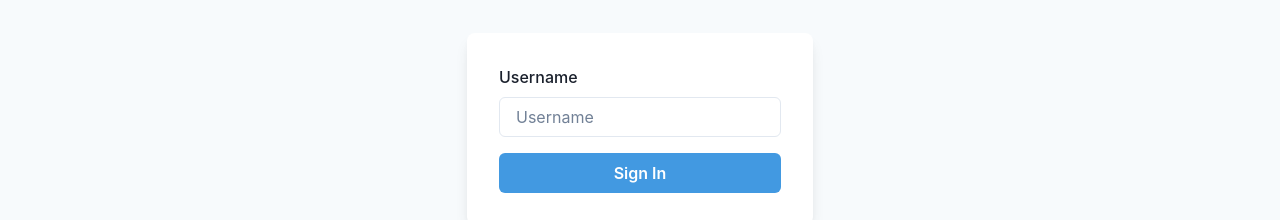
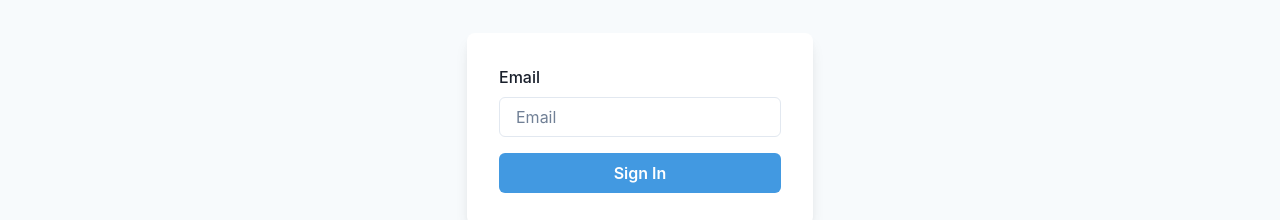
Before and after one commit to jheavejimenez/trinsic-frontend, a React (Create React App) app: page /sign-in in a window 1280 px wide. Shown: the part 390-610 px from the top of the page. Built offline with nearby package versions, Linux system fonts and the light colour scheme.

Commit message:
refractor

```diff
--- a/src/pages/user/SigninForm.jsx
+++ b/src/pages/user/SigninForm.jsx
@@ -12,17 +12,14 @@ import {
     useColorModeValue,
 } from '@chakra-ui/react';
 import React from "react";
-// import {createUser} from "../utils/users";
-import {UserContext} from "../../context/UserContext";
-import {useNavigate} from "react-router-dom";
+import { useNavigate } from "react-router-dom";
 
 function SigninForm() {
-    const [username, setUsername] = React.useState('');
-    const {setUser} = React.useContext(UserContext);
+    const [email, setEmail] = React.useState('');
     let navigate = useNavigate();
 
     const handleSubmit = async (e) => {
-        setUsername('');
+        setEmail('');
 
         navigate('/request-certificate');
     };
@@ -48,13 +45,13 @@ function SigninForm() {
                     <form onSubmit={handleSubmit}>
                         <Stack spacing={4}>
                             <FormControl>
-                                <FormLabel>Username</FormLabel>
+                                <FormLabel>Email</FormLabel>
                                 <Input
-                                    id='username'
+                                    id='email'
                                     autoComplete={"off"}
-                                    placeholder='Username'
-                                    value={username}
-                                    onChange={(e) => setUsername(e.target.value)}
+                                    placeholder='Email'
+                                    value={email}
+                                    onChange={(e) => setEmail(e.target.value)}
                                 />
 
                             </FormControl>
```
